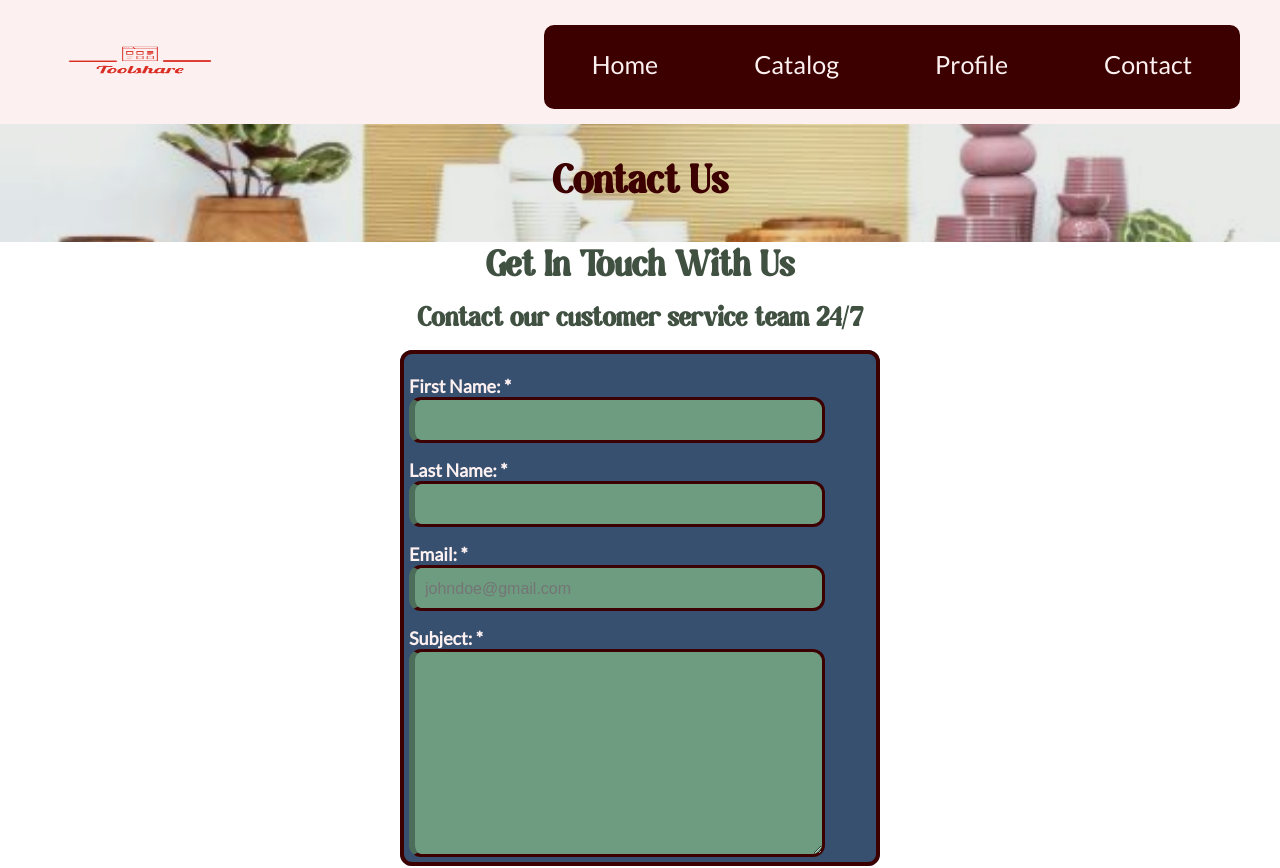
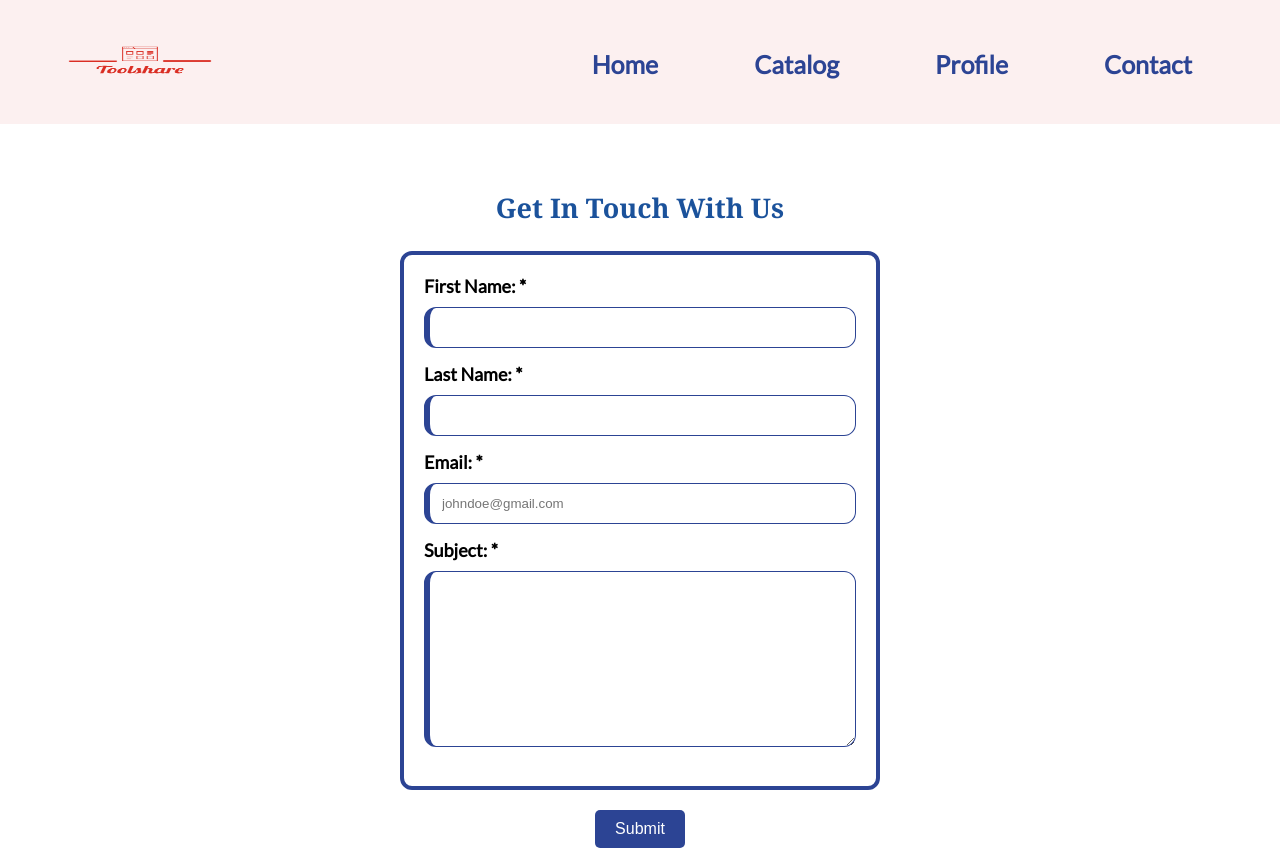
Before and after one commit to davidadeogun/toolshare, a Next.js app in the folder share/: page /contact in a window 1280 px wide. Shown: the top 868 px of the page. Built offline with nearby package versions, Linux system fonts and the light colour scheme.

Commit message:
Updated CSS styles and removed unnecessary elements

```diff
--- a/share/src/app/contact/contact.module.css
+++ b/share/src/app/contact/contact.module.css
@@ -1,41 +1,75 @@
-
-.contactContainer {
-    min-width: 600px;
-    margin: 0 auto;
-    padding: 50px;
+/* contact.module.css */
+.contactPage {
+  max-width: 800px;
+  margin: 50px auto;
+  padding: 20px;
+  background: #f9f9f9;
+  border-radius: 8px;
+  box-shadow: 0 4px 6px rgba(0, 0, 0, 0.1);
 }
 
 .contactForm {
   display: flex;
   flex-direction: column;
-    gap: 5px;
+  gap: 20px;
 }
 
 .contactForm label {
-    margin-bottom: 5px;
+  font-size: 16px;
+  color: #333;
+  font-weight: 500;
+  margin-bottom: 8px;
 }
-
 
 .contactForm input,
 .contactForm textarea {
-  padding: 10px;
-  margin-bottom: 15px;
-  border: 1px solid #ccc;
-  border-radius: 5px;
-  width: 100%;
-  box-sizing: border-box;
+  padding: 12px 15px;
+  border: 2px solid #ddd;
+  border-radius: 8px;
+  font-size: 14px;
+  color: #666;
+  transition: border-color 0.3s;
 }
 
+.contactForm input:focus,
+.contactForm textarea:focus {
+  border-color: #0056b3;
+  outline: none;
+}
 
 .contactForm button {
-    background-color: #3c0000;
-    color: white;
-    padding: 10px 20px;
+  background-color: #0056b3;
+  color: #ffffff;
+  font-size: 16px;
+  font-weight: 600;
+  padding: 12px 20px;
   border: none;
-    border-radius: 5px;
+  border-radius: 8px;
   cursor: pointer;
+  transition: background-color 0.3s;
 }
 
 .contactForm button:hover {
-    background-color: #6d9c80;
+  background-color: #004494;
 }
+
+.contactFieldset {
+  border: none;
+  padding: 0;
+}
+
+h1, h2 {
+  text-align: center;
+  color: #333;
+}
+
+h1 {
+  margin-top: 0;
+  font-size: 28px;
+}
+
+h2 {
+  font-size: 20px;
+  font-weight: 400;
+  margin-bottom: 30px;
+}
--- a/share/src/app/contact/page.tsx
+++ b/share/src/app/contact/page.tsx
@@ -1,7 +1,7 @@
 import { Metadata } from "next";
 import Banner from "../ui/banner";
-import bannerImg from "../../../public/images/banner2.jpg";
-import styles from "@/app/ui/contacts/contacts.module.css";
+//import bannerImg from "../../../public/images/banner2.jpg";
+import styles from "@/app/ui/contacts/contacts.module.css"; // Ensure this path matches your project structure
 import Link from 'next/link';
 
 export const metadata: Metadata = {
@@ -11,13 +11,10 @@ export const metadata: Metadata = {
 export default function Page() {
     return (
         <main>
-            <Banner
-            bannerImage={bannerImg}
-            title="Contact Us"
-            ></Banner>
+
             <div className={styles.contactPage}>
-                <h1>Get In Touch With Us</h1>
-                <h2>Contact our customer service team 24/7</h2>
+                <h2>Get In Touch With Us</h2>
+
                 <form className={styles.contactForm}>
                     <fieldset className={styles.contactFieldset}>
                         <label htmlFor="firstName">First Name: *</label>
@@ -27,13 +24,12 @@ export default function Page() {
                         <label htmlFor="contactEmail">Email: *</label>
                         <input type="email" id="contactEmail" name="contactEmail" placeholder="johndoe@gmail.com" required />
                         <label htmlFor="concern">Subject: *</label>
-                        <textarea id="concern" name="concern" rows={10} cols={50} required/>
+                        <textarea id="concern" name="concern" rows={10} required />
                     </fieldset>
-                    <Link href="/success">
-                        <button type="submit" className={styles.contactButton}>Submit</button>
+                    <Link href="/success" passHref>
+                        <button type="submit" className={styles.contactFormButton}>Submit</button>
                     </Link>
                 </form>
-
             </div>
         </main>
     );
--- a/share/src/app/footer/footer.module.css
+++ b/share/src/app/footer/footer.module.css
@@ -77,7 +77,7 @@
 }
 
 .navbarLinks {
-  background-color: var(--dark-brown);
+  /*background-color: var(--dark-brown);*/
   border-radius: 10px;
   display: none;
   grid-column: 1/3;
@@ -93,6 +93,7 @@
   list-style: none;
   padding: 0;
   margin: 0;
+  color: red
 }
 
 .navbarLinks li {
@@ -103,15 +104,16 @@
 
 .navbarLinks a {
   display: block;
-  color: var(--light-background);
+  color: #2c4494;
+  /*color: var(--light-background);*/
   text-decoration: none;
   font-size: 25px;
-  font-weight: 500;
+  font-weight: 800;
   padding: 0.5rem;
 }
 
 .navbarLinks a:hover {
-  background-color: var(--main-green);
+  background-color: #ffffff;
   border-bottom: .2px solid #ddd;
 }
 
--- a/share/src/app/page.tsx
+++ b/share/src/app/page.tsx
@@ -18,9 +18,9 @@ const Page = () => {
 
         button={true}
       />
-      <h2>Our Community</h2>
+
        <CardHolder></CardHolder>
-       <h3 className="specialTitle">Learn more about the Individuals leasing out products at Tools Share</h3>
+       <h3 className="specialTitle"></h3>
        <Testimonials></Testimonials>
     </main>
   );
--- a/share/src/app/success/page.tsx
+++ b/share/src/app/success/page.tsx
@@ -14,8 +14,8 @@ export default function Page() {
             bannerImage={bannerImg}
             title="Submission Successful"
             ></Banner>
-            <h2>Your concern was successfully submitted.</h2>
-            <h2>Our support team will get back to you within 24 hours.</h2>
+            <h3>Your concern was successfully submitted.</h3>
+            <h4>Our support team will get back to you within 24 hours.</h4>
         </main>
     );
 }
--- a/share/src/app/ui/cards.module.css
+++ b/share/src/app/ui/cards.module.css
@@ -1,5 +1,5 @@
 .outline {
-    background: var(--ligther-green);
+
     border-radius: 8px;
     padding: 20px;
     margin-bottom: 20px;
@@ -10,7 +10,7 @@
 
 .cards {
     background: var(--deep-blue);
-    border-radius: 12px;
+    border-radius: 6px;
     border: 2px solid var(--dark-brown);
     padding: 10px;
     margin: 10px;
--- a/share/src/app/ui/connectionBtn.module.css
+++ b/share/src/app/ui/connectionBtn.module.css
@@ -14,6 +14,7 @@
 
 button:hover .arrowIcon {
     transform: translateX(0.3em);
+
 }
 
 .container {
--- a/share/src/app/ui/contacts/contacts.module.css
+++ b/share/src/app/ui/contacts/contacts.module.css
@@ -1,78 +1,94 @@
+/* Defining Color Variables - ensure these are set according to your theme */
+
+
 .contactPage {
     text-align: center;
+    padding: 20px;
+    margin: 40px auto;
 }
 
 .contactForm {
-    display: block;
-    margin: 10px;
+    display: flex;
+    flex-direction: column;
+    align-items: center;
+    gap: 20px;
+    margin-top: 20px;
 }
 
 .contactFieldset {
-    display: block;
     border: 4px solid var(--dark-brown);
     border-radius: 12px;
     background-color: var(--deep-blue);
-    padding: 5px;
+    padding: 20px;
+    width: 100%;
     max-width: 30rem;
-    margin-left: auto;
-    margin-right: auto;
+    margin: 0 auto;
 }
 
 .contactFieldset label {
     text-align: left;
     display: block;
-    color: var(--light-background);
+    color: black;
     font-weight: bold;
-    padding-top: 1rem;
+    margin-bottom: 10px;
 }
 
-.contactFieldset input, .contactFieldset textarea {
-    display: block;
-    font-size: 1rem;
-    border: 3px solid var(--dark-brown);
+.contactFieldset input,
+.contactFieldset textarea {
+    width: 100%;
+    padding: 0.75rem;
+    border: 1px solid var(--dark-brown);
     border-radius: 12px;
-    padding: 0.75rem;
-    padding-left: 10px;
-    padding-bottom: 10px;
-    width: 90%;
-    max-width: 30rem;
-    background-color: var(--ligther-green);
-    color: black;
+
+    color: var(--dark-brown);
+    margin-bottom: 15px; /* Ensure spacing between inputs */
 }
 
-.contactFieldset input:required, .contactFieldset textarea:required {
-    border-left: solid 6px rgba(0,0,0,0.3);
+.contactFieldset input:required,
+.contactFieldset textarea:required {
+    border-left: solid 6px var(--dark-brown);
 }
 
 .contactButton {
-    margin-top: 2rem;
+    cursor: pointer;
+    background-color: var(--main-green);
+    color: var(--light-background);
+    border: none;
+    border-radius: 12px;
+    padding: 10px 20px;
+    font-weight: bold;
+    transition: background-color 0.3s ease-in-out;
+
+}
+
+.contactButton:hover {
+    background-color: red;
+    color: var(--light-background);
+}
+
+.contactSection, .contactSection2 {
+    padding: 30px;
+    border-radius: 12px;
+    margin: 4rem auto;
+    max-width: 50rem;
 }
 
 .contactSection {
     background-color: var(--main-green);
-    margin-left: auto;
-    margin-right: auto;
-    padding: 30px;
-    max-width: 50rem;
-    margin-top: 4rem;
-    border-radius: 12px;
 }
 
 .contactSection2 {
     background-color: var(--deep-blue);
-    margin-left: auto;
-    margin-right: auto;
-    padding: 30px;
     border: 3px solid var(--dark-brown);
-    border-radius: 12px;
 }
 
 .contactCard {
     background-color: var(--light-background);
-    margin-left: auto;
-    margin-right: auto;
     border: 3px solid var(--dark-brown);
     border-radius: 12px;
+    padding: 20px;
+    max-width: 30rem;
+    margin: 20px auto;
 }
 
 .googleMap {
@@ -81,16 +97,19 @@
 
 .googleLink {
     color: blue;
+    text-decoration: underline;
 }
 
-@media screen and (min-width: 70em) {
+@media screen and (min-width: 1120px) {
     .googleLink {
         display: none;
     }
 
     .googleMap {
         display: block;
-        margin-left: auto;
-        margin-right: auto;
+        width: 100%;
+        max-width: 50rem;
+        height: 300px; /* Set a fixed height for the map */
+        margin: 0 auto;
     }
 }
--- a/share/src/app/ui/globals.css
+++ b/share/src/app/ui/globals.css
@@ -7,20 +7,21 @@
 }
 
 :root {
-  --headline-font: 'Magilio', Georgia, serif;
+  --headline-font:  Georgia, serif;
 
   --max-width: 1100px;
-  --border-radius: 12px;
+
   --font-mono: ui-monospace, Menlo, Monaco, "Cascadia Mono", "Segoe UI Mono",
     "Roboto Mono", "Oxygen Mono", "Ubuntu Monospace", "Source Code Pro",
     "Fira Mono", "Droid Sans Mono", "Courier New", monospace;
 
   /* palette */
-  --main-green: #405142;
-  --ligther-green: #6d9c80;
+  --main-green: #1b529b;
+  --ligther-green: #2c4494;
   --light-background: #fcf0f0;
-  --deep-blue: #385070;
-  --dark-brown: #3c0000;
+
+  --dark-brown: #2c4494;
+  --dark-red: #7e1f1f;
 
 }
 
@@ -166,7 +167,7 @@ button {
 }
 
 button:hover {
-  background-color: var(--ligther-green);
+  background-color: red
 }
 
 
```
Also changed, not shown: share/src/app/ui/search.module.css (+4 -4 lines). Lines whose indentation alone changed are shown as unchanged.
